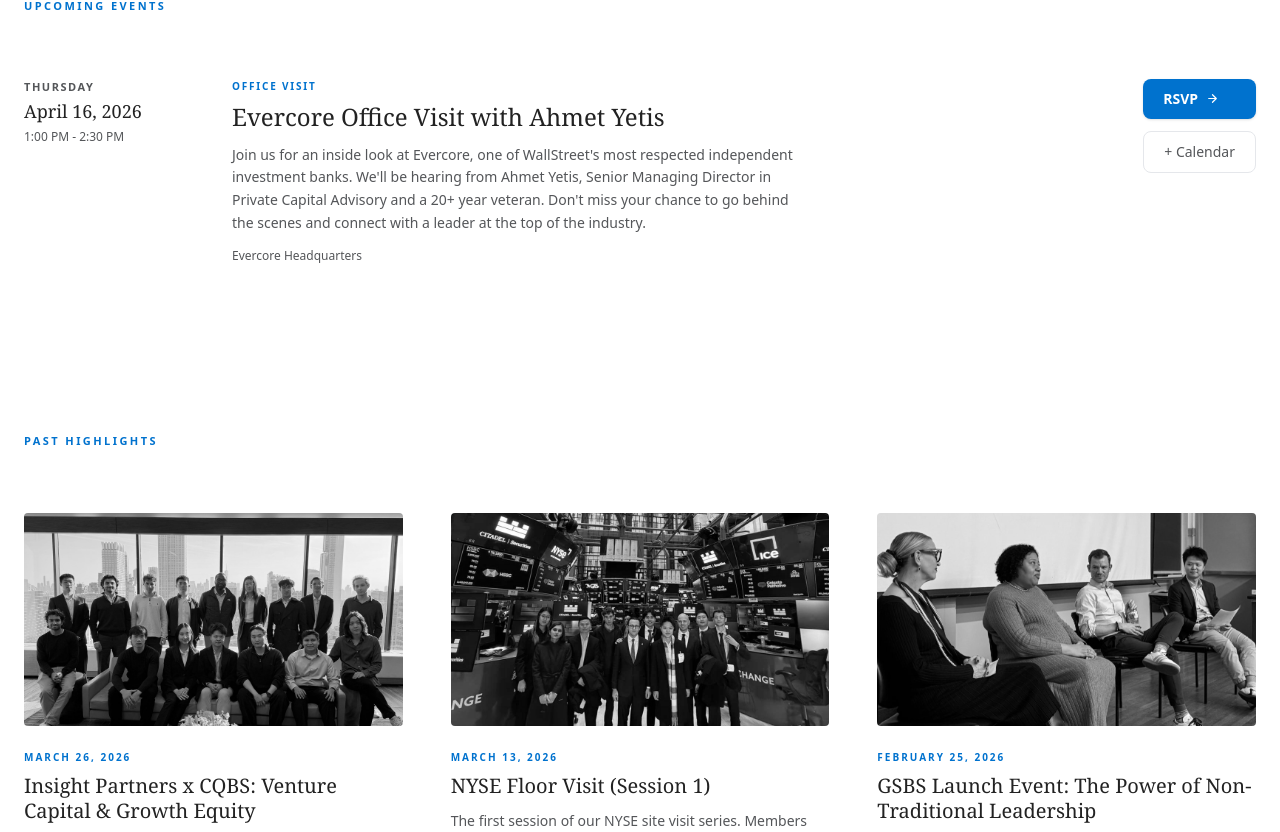
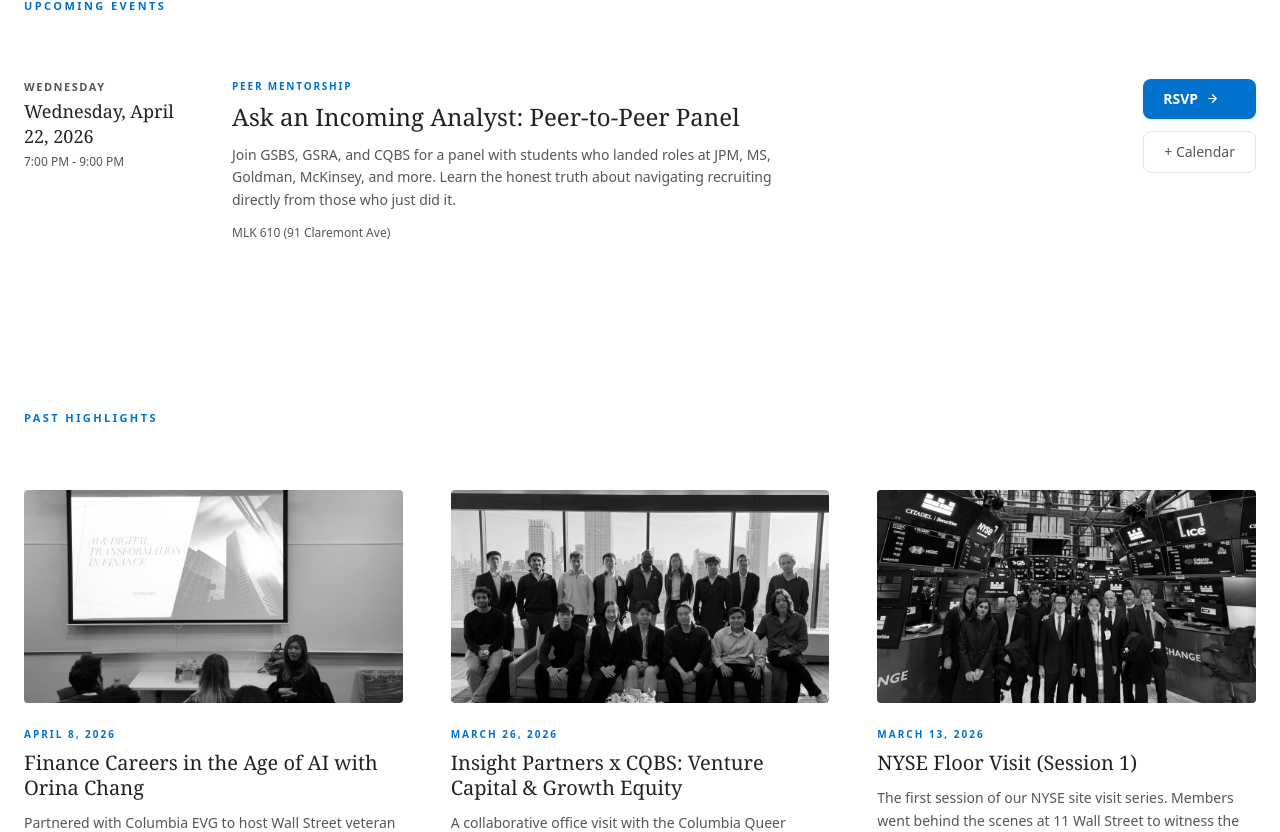
Before and after one commit to gsbusinesssociety/gsbusinesssociety.github.io, a Next.js app: page /events in a window 1280 px wide. Shown: the part 179-1011 px from the top of the page. Built offline with nearby package versions, Linux system fonts and the light colour scheme.

Commit message:
feat: added Orina Chang and Ask an incoming analyst event

```diff
--- a/app/events/page.tsx
+++ b/app/events/page.tsx
@@ -1,6 +1,7 @@
 import React from 'react';
 
 const UPCOMING_EVENTS = [
+
   //   {
   //   title: "McKinsey & Company Talent Acquisition Event",
   //   date: "20260402T190000",
@@ -14,62 +15,43 @@
   //   category: "Talent Acquisition",
   //   rsvpLink: "https://docs.google.com/forms/d/e/1FAIpQLSdehSOJI5GODH6IaAg4jSRlGmUU9EoF15hqWn0yGbl8LSkAXQ/viewform"
   // },
-  // {
-  //   title: "New York Stock Exchange Site Visit (Session 2)",
-  //   date: "20260403T190000Z",
-  //   endDate: "20260403T210000Z",
-  //   displayDate: "April 3, 2026",
-  //   dayOfWeek: "Friday",
-  //   time: "3:00 PM",
-  //   location: "New York Stock Exchange",
-  //   fullAddress: "11 Wall St, New York, NY 10005",
-  //   description: "Gain firsthand experience in real-world trading and investment. Learn how capital markets operate at the heart of global finance. Registrations reviewed on a rolling basis.",
-  //   category: "Site Visit",
-  //   rsvpLink: "https://docs.google.com/forms/d/e/1FAIpQLScuVzaBJXQUI88vP95bv9o7_CVJKQ3AsjHF8twSdmZH4CFSeg/viewform"
+  //   {
+  //   title: "Evercore Office Visit with Ahmet Yetis",
+  //   date: "20260416T130000", // April 16, 1:00 PM
+  //   endDate: "20260416T143000 ", // April 16, 2:30 PM
+  //   dayOfWeek: "Thursday",
+  //   displayDate: "April 16, 2026",
+  //   time: "1:00 PM - 2:30 PM",
+  //   location: "Evercore Headquarters",
+  //   fullAddress: "55 E 52nd St, New York, NY 10055",
+  //   description: "  Join us for an inside look at Evercore, one of WallStreet's most respected independent investment banks. We'll be hearing from Ahmet Yetis, Senior Managing Director in Private Capital Advisory and a 20+ year veteran. Don't miss your chance to go behind the scenes and connect with a leader at the top of the industry.",
+  //   category: "Office Visit",
+  //   rsvpLink: "https://forms.gle/4VMVGujbMzcdf37y9"
   // },
-//     {
-//   "title": "Finance Careers in the Age of AI",
-//   "date": "20260408T180000",
-//   "endDate": "20260408T200000",
-//   "displayDate": "April 8, 2026",
-//   "dayOfWeek": "Wednesday",
-//   "time": "6:00 PM – 8:00 PM",
-//   "location": "SCEP 414",
-//   "fullAddress": "SCEP 414, Columbia University (exact building details not specified)",
-//   "description": "Join Orina Chang, a Columbia GS alum with 30 years of experience on Wall Street at Carlyle, Oppenheimer Funds, and Morgan Stanley. She brings deep expertise in private equity, hedge funds, and global wealth management. Currently, she leads ESG initiatives, advises governments, teaches future asset managers, and founded ZiVA Wealth, a financial education platform for women.",
-//   "category": "Speaker Event",
-//   "rsvpLink": "https://docs.google.com/forms/d/e/1FAIpQLSfrPDpdt5v5vceeYTxgq3pz7-N_7HBpsK0iOwDO5_kw38gB5A/viewform"
-// },
-//   {
-//     title: "New York Stock Exchange Site Visit (Session 2)",
-//     date: "20260410T190000Z",
-//     endDate: "20260410T210000Z",
-//     displayDate: "April 10, 2026",
-//     dayOfWeek: "Friday",
-//     time: "3:00 PM",
-//     location: "New York Stock Exchange",
-//     fullAddress: "11 Wall St, New York, NY 10005",
-//     description: "Gain firsthand experience in real-world trading and investment. Learn how capital markets operate at the heart of global finance. Registrations reviewed on a rolling basis.",
-//     category: "Site Visit",
-//     rsvpLink: "https://docs.google.com/forms/d/e/1FAIpQLScuVzaBJXQUI88vP95bv9o7_CVJKQ3AsjHF8twSdmZH4CFSeg/viewform"
-//   },
     {
-    title: "Evercore Office Visit with Ahmet Yetis",
-    date: "20260416T130000", // April 16, 1:00 PM
-    endDate: "20260416T143000 ", // April 16, 2:30 PM
-    dayOfWeek: "Thursday",
-    displayDate: "April 16, 2026",
-    time: "1:00 PM - 2:30 PM",
-    location: "Evercore Headquarters",
-    fullAddress: "55 E 52nd St, New York, NY 10055",
-    description: "  Join us for an inside look at Evercore, one of WallStreet's most respected independent investment banks. We'll be hearing from Ahmet Yetis, Senior Managing Director in Private Capital Advisory and a 20+ year veteran. Don't miss your chance to go behind the scenes and connect with a leader at the top of the industry.",
-    category: "Office Visit",
-    rsvpLink: "https://forms.gle/4VMVGujbMzcdf37y9"
-  },
-
+  title: "Ask an Incoming Analyst: Peer-to-Peer Panel",
+  date: "20260422T190000",
+  endDate: "20260422T210000",
+  dayOfWeek: "Wednesday",
+  displayDate: "Wednesday, April 22, 2026",
+  time: "7:00 PM - 9:00 PM",
+  location: "MLK 610 (91 Claremont Ave)",
+  fullAddress: "91 Claremont Ave, New York, NY 10027",
+  description: "Join GSBS, GSRA, and CQBS for a panel with students who landed roles at JPM, MS, Goldman, McKinsey, and more. Learn the honest truth about navigating recruiting directly from those who just did it.",
+  category: "Peer Mentorship",
+  rsvpLink: "https://linktr.ee/gsbs_columbia"
+}
 ];
 
 const PAST_EVENTS = [
+  {
+    title: "Finance Careers in the Age of AI with Orina Chang",
+    date: "April 8, 2026",
+    description: "Partnered with Columbia EVG to host Wall Street veteran Orina Chang. We discussed how AI is reshaping private equity and hedge funds, drawing on her 30 years of experience at Carlyle, Morgan Stanley, and Oppenheimer Funds.",
+    category: "Speaker Event",
+    image: "/orina-chang-event.jpeg",
+    link: "https://www.linkedin.com/posts/the-columbia-gs-business-society_last-week-gsbs-partnered-with-columbia-enterprise-activity-7451842352786132992-P5Ou?utm_source=share&utm_medium=member_desktop&rcm=ACoAABY3M8EB69xaH0QG60BC3VGy1Lc8o8jeAaQ"
+  },
   {
     title: "Insight Partners x CQBS: Venture Capital & Growth Equity",
     date: "March 26, 2026",
```
Also changed, not shown: public/orina-chang-event.jpeg (added).
